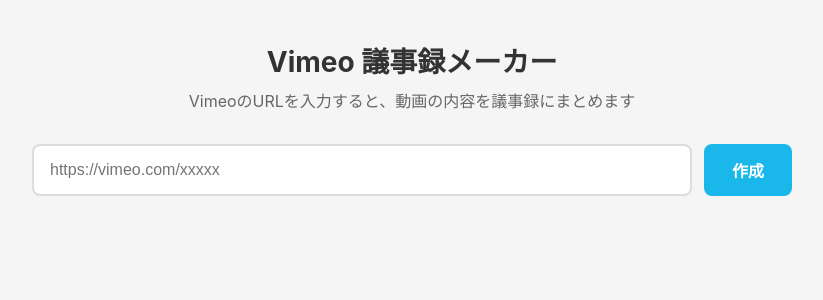
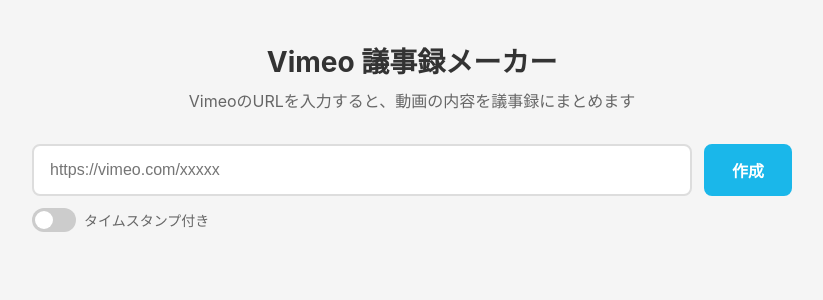
Before and after one commit to ctwmatsui/vimeo-transcriber, a Flask app: page / in a window 1280 px wide. Shown: the top 300 px of the page, without its empty margins (228-1051 px from the left). Run offline with Flask 3, Linux system fonts and the light colour scheme.

Commit message:
タイムスタンプ付き議事録の選択機能を追加
トグルスイッチでタイムスタンプあり/なしを切り替え可能に。
タイムスタンプありの場合、文字起こしと議事録の両方に時間を付記。

Co-Authored-By: Claude Opus 4.6 (1M context) <noreply@anthropic.com>

```diff
--- a/app.py
+++ b/app.py
@@ -52,21 +52,43 @@ def download_audio(vimeo_url):
     return output_path
 
 
-def transcribe_audio(audio_path):
+def format_timestamp(seconds):
+    """秒数をHH:MM:SS形式に変換"""
+    h = int(seconds // 3600)
+    m = int((seconds % 3600) // 60)
+    s = int(seconds % 60)
+    if h > 0:
+        return f"{h:02d}:{m:02d}:{s:02d}"
+    return f"{m:02d}:{s:02d}"
+
+
+def transcribe_audio(audio_path, with_timestamps=False):
     """Whisperで文字起こし"""
     m = get_model()
     result = m.transcribe(audio_path, language="ja")
+
+    if with_timestamps:
+        lines = []
+        for seg in result["segments"]:
+            ts = format_timestamp(seg["start"])
+            lines.append(f"[{ts}] {seg['text'].strip()}")
+        return "\n".join(lines)
+
     return result["text"]
 
 
-def summarize_with_ollama(transcript):
+def summarize_with_ollama(transcript, with_timestamps=False):
     """Ollamaのgemma3で議事録要約"""
+    timestamp_instruction = ""
+    if with_timestamps:
+        timestamp_instruction = "- 各ポイントに該当する時間（タイムスタンプ）を付記してください\n"
+
     prompt = f"""以下は動画の文字起こしテキストです。これを議事録形式で要点をまとめてください。
 
 ## フォーマット:
 - **概要**: 1〜2文で全体の内容を要約
 - **主要なポイント**: 箇条書きで要点を整理
-- **決定事項・アクションアイテム**: あれば記載（なければ省略）
+{timestamp_instruction}- **決定事項・アクションアイテム**: あれば記載（なければ省略）
 - **補足・メモ**: 重要な補足情報があれば記載（なければ省略）
 
 ## 文字起こしテキスト:
@@ -99,6 +121,7 @@ def index():
 def transcribe():
     data = request.get_json()
     url = data.get("url", "").strip()
+    with_timestamps = data.get("timestamps", False)
 
     if not url:
         return jsonify({"error": "URLを入力してください"}), 400
@@ -112,10 +135,10 @@ def transcribe():
         audio_path = download_audio(url)
 
         # Step 2: 文字起こし
-        transcript = transcribe_audio(audio_path)
+        transcript = transcribe_audio(audio_path, with_timestamps)
 
         # Step 3: 議事録作成
-        summary = summarize_with_ollama(transcript)
+        summary = summarize_with_ollama(transcript, with_timestamps)
 
         # 一時ファイル削除
         try:
--- a/templates/index.html
+++ b/templates/index.html
@@ -30,7 +30,53 @@
         .input-group {
             display: flex;
             gap: 12px;
+            margin-bottom: 12px;
+        }
+        .options {
+            display: flex;
+            align-items: center;
+            gap: 8px;
             margin-bottom: 24px;
+        }
+        .toggle {
+            position: relative;
+            width: 44px;
+            height: 24px;
+            cursor: pointer;
+        }
+        .toggle input {
+            opacity: 0;
+            width: 0;
+            height: 0;
+        }
+        .toggle-slider {
+            position: absolute;
+            inset: 0;
+            background: #ccc;
+            border-radius: 24px;
+            transition: background 0.2s;
+        }
+        .toggle-slider::before {
+            content: "";
+            position: absolute;
+            width: 18px;
+            height: 18px;
+            left: 3px;
+            top: 3px;
+            background: white;
+            border-radius: 50%;
+            transition: transform 0.2s;
+        }
+        .toggle input:checked + .toggle-slider {
+            background: #1ab7ea;
+        }
+        .toggle input:checked + .toggle-slider::before {
+            transform: translateX(20px);
+        }
+        .options label:last-child {
+            font-size: 14px;
+            color: #666;
+            cursor: pointer;
         }
         input[type="text"] {
             flex: 1;
@@ -152,6 +198,14 @@
             <button id="btn" onclick="startTranscribe()">作成</button>
         </div>
 
+        <div class="options">
+            <label class="toggle">
+                <input type="checkbox" id="timestamps">
+                <span class="toggle-slider"></span>
+            </label>
+            <label for="timestamps">タイムスタンプ付き</label>
+        </div>
+
         <div class="error" id="error"></div>
 
         <div class="progress" id="progress">
@@ -204,10 +258,11 @@
             );
 
             try {
+                const timestamps = document.getElementById('timestamps').checked;
                 const res = await fetch('/transcribe', {
                     method: 'POST',
                     headers: { 'Content-Type': 'application/json' },
-                    body: JSON.stringify({ url }),
+                    body: JSON.stringify({ url, timestamps }),
                 });
 
                 const data = await res.json();
```
